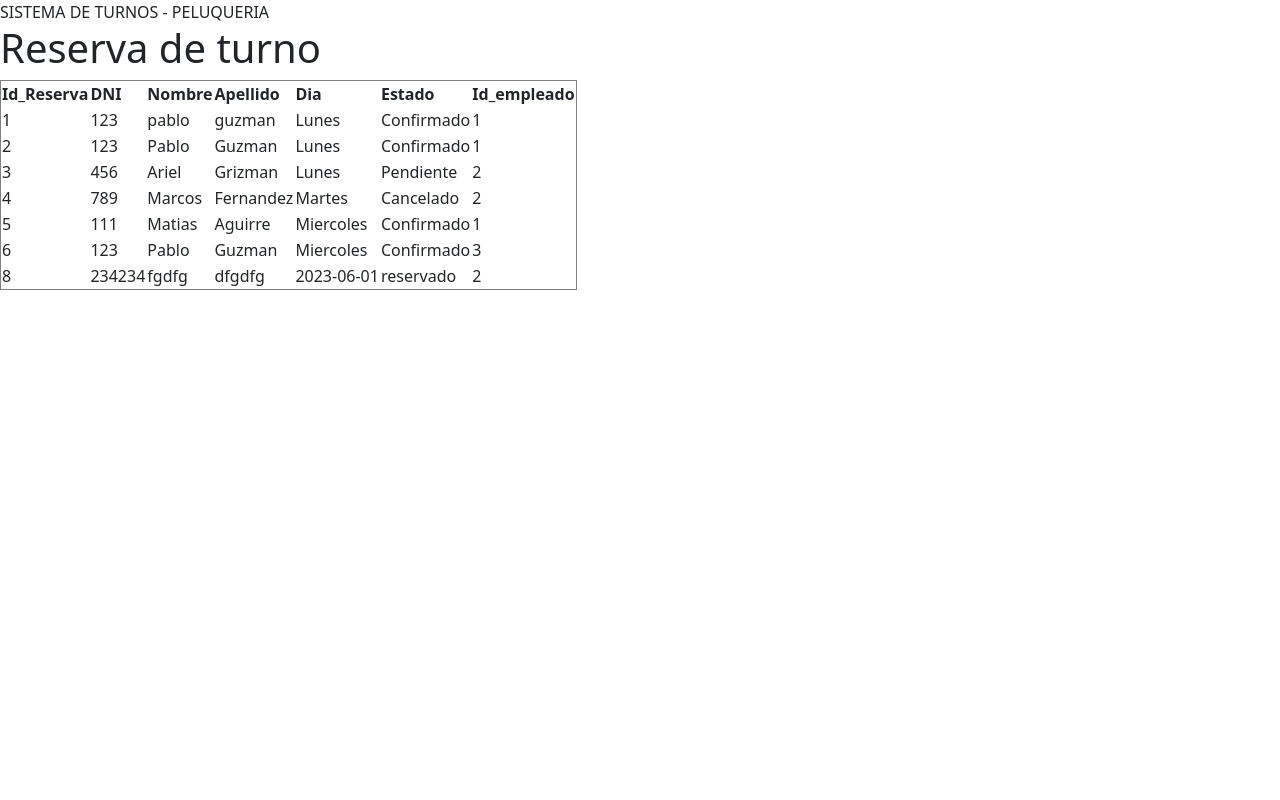
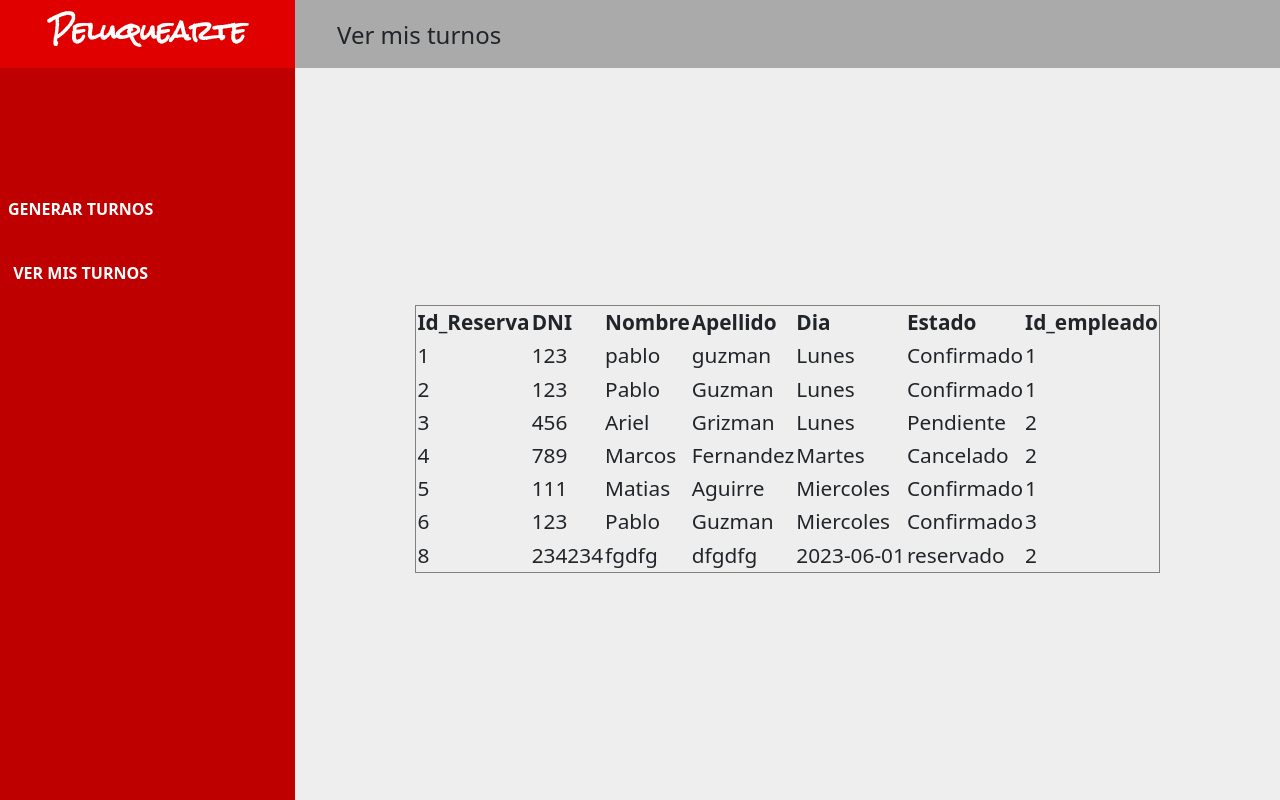
Before and after one commit to sjlozano77/peluquearte, a PHP site: page /ver_mis_turnos.php in a window 1280 px wide. Run offline with PHP 8.4, Linux system fonts and the light colour scheme; data comes from the database, SQL or seed files in the repository.

Commit message:
Actualiza estilo general ver mis turnos

```diff
--- a/turno.php
+++ b/turno.php
@@ -53,8 +53,8 @@ require("conexion/conectar.php");
         <h1 class="header-titulo">Peluquearte</h1>
         <nav class="menu">
             <ul class="menu__list">
-                <li class="menu__item"><a class="menu__link" href="#">Generar turnos</a></li>
-                <li class="menu__item"><a class="menu__link" href="#">Ver mis turnos</a></li>
+                <li class="menu__item"><a class="menu__link" href="turno.php">Generar turnos</a></li>
+                <li class="menu__item"><a class="menu__link" href="ver_mis_turnos.php">Ver mis turnos</a></li>
             </ul>
         </nav>
     </header>
--- a/ver_mis_turnos.php
+++ b/ver_mis_turnos.php
@@ -5,13 +5,63 @@ require("conexion/conectar.php");
 <!DOCTYPE html>
 <html>
 <head>
-    <title></title>
     <link href="https://cdn.jsdelivr.net/npm/bootstrap@5.3.0/dist/css/bootstrap.min.css" rel="stylesheet" integrity="sha384-9ndCyUaIbzAi2FUVXJi0CjmCapSmO7SnpJef0486qhLnuZ2cdeRhO02iuK6FUUVM" crossorigin="anonymous">
-    <link rel="stylesheet" href="CSS/estilo.css">
+
+    <!---------------------------Fuentes de Google Fonts------------------------------------->
+    <!--Roboto-->
+    <link rel="preconnect" href="https://fonts.googleapis.com">
+    <link rel="preconnect" href="https://fonts.gstatic.com" crossorigin>
+    <link href="https://fonts.googleapis.com/css2?family=Roboto:wght@400;700&display=swap" rel="stylesheet">
+    <!--Rock Salt-->
+    <link rel="preconnect" href="https://fonts.googleapis.com">
+    <link rel="preconnect" href="https://fonts.gstatic.com" crossorigin>
+    <link href="https://fonts.googleapis.com/css2?family=Rock+Salt&display=swap" rel="stylesheet">
+
+    <!-------------------------------Hojas de estilo----------------------------------------->
+    <!--variables-->
+    <link rel="stylesheet" href="css/01.variables/variables.css">
+    <!-----base------>
+    <link rel="stylesheet" href="css/02.base/normalize.css">
+    <link rel="stylesheet" href="css/02.base/general.css">
+    <!--secciones--->
+    <link rel="stylesheet" href="css/03.secciones/header.css">
+    <link rel="stylesheet" href="css/03.secciones/header-titulo.css">
+    <link rel="stylesheet" href="css/03.secciones/main.css">
+    <link rel="stylesheet" href="css/03.secciones/main-header.css">
+    <link rel="stylesheet" href="css/03.secciones/main-header-titulo.css">
+    <link rel="stylesheet" href="css/03.secciones/main-contenido.css">
+    <!--componentes-->
+    <link rel="stylesheet" href="css/04.componentes/form/form.css">
+    <link rel="stylesheet" href="css/04.componentes/form/form-titulo.css">
+    <link rel="stylesheet" href="css/04.componentes/form/form-datos.css">
+    <link rel="stylesheet" href="css/04.componentes/form/form-input.css">
+    <link rel="stylesheet" href="css/04.componentes/form/form-label.css">
+    <link rel="stylesheet" href="css/04.componentes/form/form-botones.css">
+    <link rel="stylesheet" href="css/04.componentes/form/form-botones-boton.css">
+    <link rel="stylesheet" href="css/04.componentes/mensaje/mensaje-link.css">
+    <link rel="stylesheet" href="css/04.componentes/menu/menu.css">
+    <link rel="stylesheet" href="css/04.componentes/menu/menu-list.css">
+    <link rel="stylesheet" href="css/04.componentes/menu/menu-item.css">
+    <link rel="stylesheet" href="css/04.componentes/menu/menu-link.css">
+
+    <title>Peluquearte | Ver mis turnos</title>
+
 </head>
-<body>
-    <nav> SISTEMA DE TURNOS - PELUQUERIA</nav>
-    <h1> Reserva de turno</h1>
+<body class=body-sistema>
+    <header class="header">
+        <h1 class="header-titulo">Peluquearte</h1>
+        <nav class="menu">
+            <ul class="menu__list">
+                <li class="menu__item"><a class="menu__link" href="turno.php">Generar turnos</a></li>
+                <li class="menu__item"><a class="menu__link" href="ver_mis_turnos.php">Ver mis turnos</a></li>
+            </ul>
+        </nav>
+    </header>
+    <main class="main">
+        <header class="main-header">
+            <h2 class="main-header-titulo">Ver mis turnos</h2>
+        </header>
+        <section class="main-contenido">
             <?php
                 // Ejecutar la consulta de reservas
                 $sql = "SELECT * FROM reservas";
@@ -36,6 +86,8 @@ require("conexion/conectar.php");
                 // Cerrar la conexión
                 mysqli_close($conexion);
             ?>
+        </section>
+    </main>
 
     <script type="text/javascript" src="js/formulario.js"></script>
 </body>
```
Lines whose indentation alone changed are shown as unchanged.
